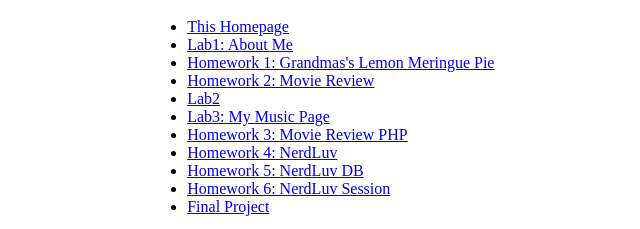
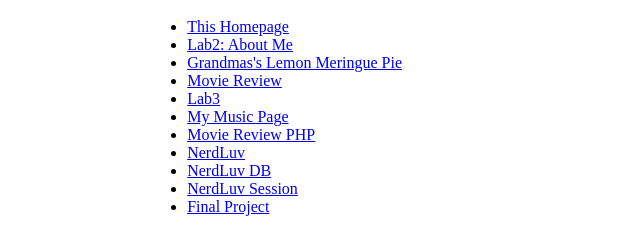
Before and after one commit to HsuMinHtet/WAP_lab, a plain HTML site: page index.html in a window 1280 px wide. Shown: the part 162-391 px from the top of the page, without its empty margins (240-880 px from the left). Drawn offline with Linux system fonts and the light colour scheme.

Commit message:
Update index.html

```diff
--- a/index.html
+++ b/index.html
@@ -12,15 +12,15 @@
         <h1>Hsu Min Htet</h1>
         <ul>
             <li><a href="#" target="_blank">This Homepage</a></li>
-            <li><a href="Lab2/lab2.html" target="_blank">Lab1: About Me</a></li>
-            <li><a href="#">Homework 1: Grandmas's Lemon Meringue Pie</a></li>
-            <li><a href="#">Homework 2: Movie Review</a></li>
-            <li><a href="Lab3/lab3.html">Lab2</a></li>
-            <li><a href="#">Lab3: My Music Page</a></li>
-            <li><a href="#">Homework 3: Movie Review PHP</a></li>
-            <li><a href="#">Homework 4: NerdLuv</a></li>
-            <li><a href="#">Homework 5: NerdLuv DB</a></li>
-            <li><a href="#">Homework 6: NerdLuv Session</a></li>
+            <li><a href="Lab2/lab2.html" target="_blank">Lab2: About Me</a></li>
+            <li><a href="#">Grandmas's Lemon Meringue Pie</a></li>
+            <li><a href="#">Movie Review</a></li>
+            <li><a href="Lab3/lab3.html">Lab3</a></li>
+            <li><a href="#">My Music Page</a></li>
+            <li><a href="#">Movie Review PHP</a></li>
+            <li><a href="#">NerdLuv</a></li>
+            <li><a href="#">NerdLuv DB</a></li>
+            <li><a href="#">NerdLuv Session</a></li>
             <li><a href="#">Final Project</a></li>
         </ul>
         <a href="https://validator.w3.org/nu/?doc=https%3A%2F%2Fhsuminhtet.github.io%2FWAP_lab%2F"><img src="lab1.png"
```
